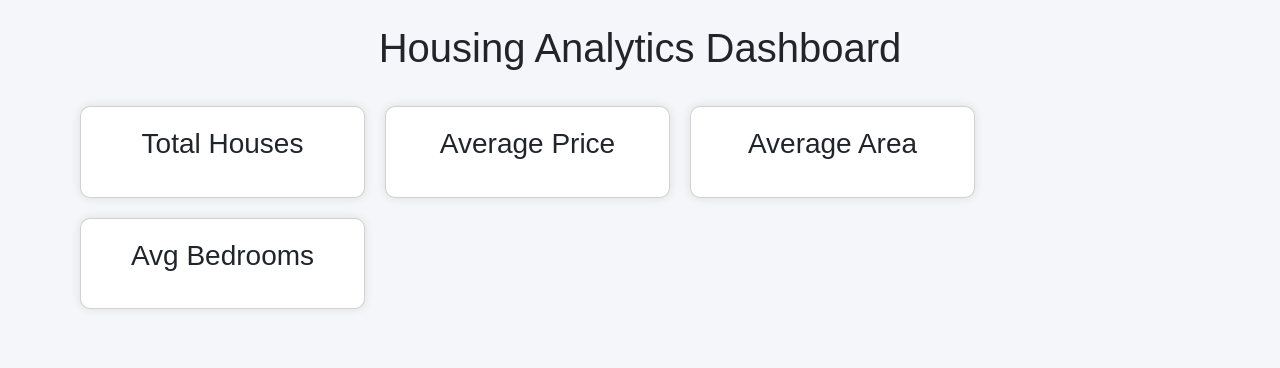
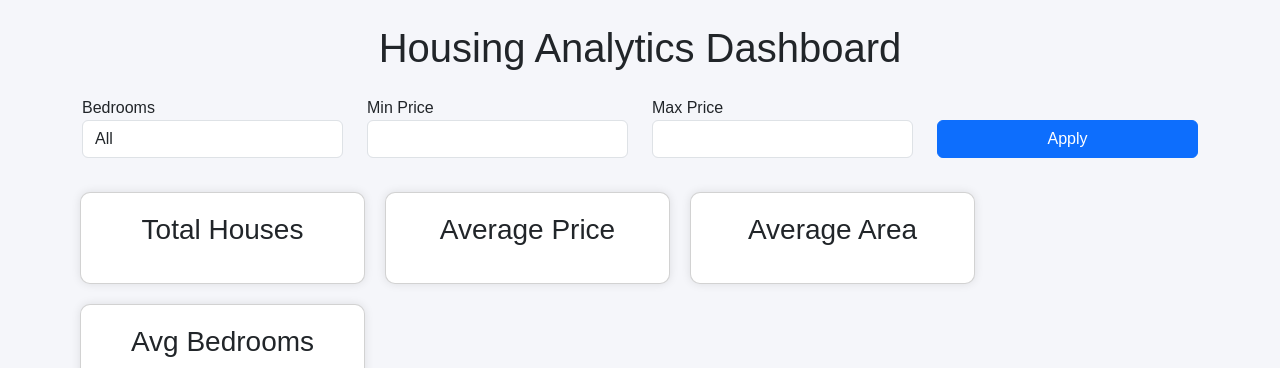
Before and after one commit to rohitsingh-02/Visualizing-Housing-Market-Trends, a Flask app: template templates/index.html in a window 1280 px wide. Shown: the top 368 px of the page. Run offline with Flask 3, Linux system fonts and the light colour scheme; the template is opened without the code that fills it, so the values that code supplies are empty.

Commit message:
Update index.html

```diff
--- a/templates/index.html
+++ b/templates/index.html
@@ -1,14 +1,12 @@
 <!DOCTYPE html>
 <html>
 <head>
-
 <title>Housing Dashboard</title>
 
 <link rel="stylesheet"
 href="https://cdn.jsdelivr.net/npm/bootstrap@5.3.2/dist/css/bootstrap.min.css">
 
 <link rel="stylesheet" href="/static/style.css">
-
 </head>
 
 <body>
@@ -16,6 +14,36 @@ href="https://cdn.jsdelivr.net/npm/bootstrap@5.3.2/dist/css/bootstrap.min.css">
 <div class="container">
 
 <h1 class="text-center mt-4">Housing Analytics Dashboard</h1>
+
+<form method="GET" class="row mt-4">
+
+<div class="col-md-3">
+<label>Bedrooms</label>
+<select name="bedrooms" class="form-control">
+<option value="">All</option>
+<option value="1">1</option>
+<option value="2">2</option>
+<option value="3">3</option>
+<option value="4">4</option>
+<option value="5">5</option>
+</select>
+</div>
+
+<div class="col-md-3">
+<label>Min Price</label>
+<input type="number" name="min_price" class="form-control">
+</div>
+
+<div class="col-md-3">
+<label>Max Price</label>
+<input type="number" name="max_price" class="form-control">
+</div>
+
+<div class="col-md-3 d-flex align-items-end">
+<button type="submit" class="btn btn-primary w-100">Apply</button>
+</div>
+
+</form>
 
 <div class="row text-center mt-4">
 
@@ -41,7 +69,7 @@ href="https://cdn.jsdelivr.net/npm/bootstrap@5.3.2/dist/css/bootstrap.min.css">
 
 </div>
 
-<h2 class="mt-5">Visualizations</h2>
+<h2 class="mt-5">Charts</h2>
 
 <div class="row">
 
@@ -65,21 +93,9 @@ href="https://cdn.jsdelivr.net/npm/bootstrap@5.3.2/dist/css/bootstrap.min.css">
 <img src="/static/charts/renovation_price.png">
 </div>
 
-<div class="col-md-4">
-<img src="/static/charts/condition_price.png">
 </div>
 
-<div class="col-md-4">
-<img src="/static/charts/grade_price.png">
-</div>
-
-<div class="col-md-4">
-<img src="/static/charts/age_price.png">
-</div>
-
-</div>
-
-<h2 class="mt-5">Housing Data Table</h2>
+<h2 class="mt-5">Data Table</h2>
 
 <table class="table table-striped">
 
@@ -91,21 +107,17 @@ href="https://cdn.jsdelivr.net/npm/bootstrap@5.3.2/dist/css/bootstrap.min.css">
 </tr>
 
 {% for row in table_data %}
-
 <tr>
-
 <td>{{row.Sale_Price}}</td>
 <td>{{row.No_of_Bedrooms}}</td>
 <td>{{row.No_of_Bathrooms}}</td>
 <td>{{row.Flat_Area_in_Sqft}}</td>
-
 </tr>
-
 {% endfor %}
 
 </table>
 
-<h2 class="mt-5">Interactive Tableau Dashboard</h2>
+<h2 class="mt-5">Tableau Dashboard</h2>
 
 <iframe
 src="{{tableau_url}}?:embed=y&:display_count=yes"
```
